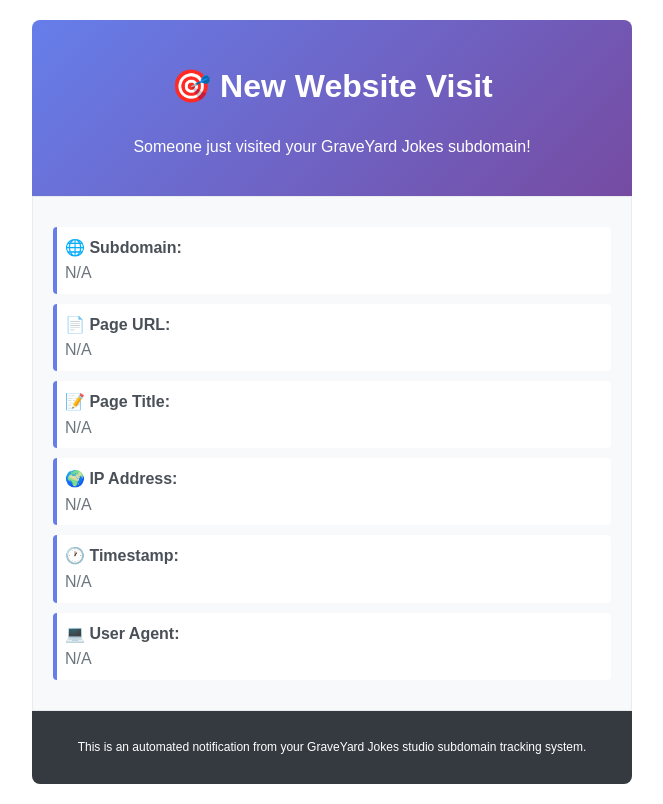
After one commit to JoshuaAckerly/studio, a Laravel app: template resources/views/emails/visit-notification.blade.php in a window 1280 px wide. The commit adds this page. Shown: the whole page, without its empty margins (308-971 px from the left). Run offline with Laravel 12, Linux system fonts and the light colour scheme; the template is opened without the code that fills it, so the values that code supplies are empty.

Commit message:
Tracking 2

```diff
--- a/config/mail.php
+++ b/config/mail.php
@@ -113,4 +113,15 @@ return [
         'name' => env('MAIL_FROM_NAME', 'Example'),
     ],
 
+    /*
+    |--------------------------------------------------------------------------
+    | Admin Email
+    |--------------------------------------------------------------------------
+    |
+    | Email address where notifications should be sent
+    |
+    */
+
+    'admin_email' => env('ADMIN_EMAIL', 'your-email@example.com'),
+
 ];
--- a/config/services.php
+++ b/config/services.php
@@ -35,4 +35,8 @@ return [
         ],
     ],
 
+    'google_analytics' => [
+        'tracking_id' => env('GOOGLE_ANALYTICS_TRACKING_ID'),
+    ],
+
 ];
--- /dev/null
+++ b/resources/views/emails/visit-notification.blade.php
@@ -0,0 +1,95 @@
+<!DOCTYPE html>
+<html>
+<head>
+    <meta charset="utf-8">
+    <meta name="viewport" content="width=device-width, initial-scale=1.0">
+    <title>New Website Visit</title>
+    <style>
+        body {
+            font-family: Arial, sans-serif;
+            line-height: 1.6;
+            color: #333;
+            max-width: 600px;
+            margin: 0 auto;
+            padding: 20px;
+        }
+        .header {
+            background: linear-gradient(135deg, #667eea 0%, #764ba2 100%);
+            color: white;
+            padding: 20px;
+            border-radius: 8px 8px 0 0;
+            text-align: center;
+        }
+        .content {
+            background: #f8f9fa;
+            padding: 20px;
+            border: 1px solid #e9ecef;
+        }
+        .footer {
+            background: #343a40;
+            color: white;
+            padding: 15px;
+            border-radius: 0 0 8px 8px;
+            text-align: center;
+            font-size: 12px;
+        }
+        .info-row {
+            margin: 10px 0;
+            padding: 8px;
+            background: white;
+            border-left: 4px solid #667eea;
+            border-radius: 4px;
+        }
+        .label {
+            font-weight: bold;
+            color: #495057;
+        }
+        .value {
+            color: #6c757d;
+            word-break: break-all;
+        }
+    </style>
+</head>
+<body>
+    <div class="header">
+        <h1>🎯 New Website Visit</h1>
+        <p>Someone just visited your GraveYard Jokes subdomain!</p>
+    </div>
+
+    <div class="content">
+        <div class="info-row">
+            <div class="label">🌐 Subdomain:</div>
+            <div class="value">{{ $visitData['subdomain'] ?? 'N/A' }}</div>
+        </div>
+
+        <div class="info-row">
+            <div class="label">📄 Page URL:</div>
+            <div class="value">{{ $visitData['referrer'] ?? 'N/A' }}</div>
+        </div>
+
+        <div class="info-row">
+            <div class="label">📝 Page Title:</div>
+            <div class="value">{{ $visitData['page_title'] ?? 'N/A' }}</div>
+        </div>
+
+        <div class="info-row">
+            <div class="label">🌍 IP Address:</div>
+            <div class="value">{{ $visitData['ip'] ?? 'N/A' }}</div>
+        </div>
+
+        <div class="info-row">
+            <div class="label">🕐 Timestamp:</div>
+            <div class="value">{{ $visitData['timestamp'] ?? 'N/A' }}</div>
+        </div>
+
+        <div class="info-row">
+            <div class="label">💻 User Agent:</div>
+            <div class="value">{{ $visitData['user_agent'] ?? 'N/A' }}</div>
+        </div>
+    </div>
+
+    <div class="footer">
+        <p>This is an automated notification from your GraveYard Jokes studio subdomain tracking system.</p>
+    </div>
+</body>
+</html>
--- a/routes/web.php
+++ b/routes/web.php
@@ -1,6 +1,9 @@
 <?php
 
 use Illuminate\Support\Facades\Route;
+use Illuminate\Support\Facades\Log;
+use Illuminate\Support\Facades\Mail;
+use App\Mail\VisitNotification;
 use Inertia\Inertia;
 
 Route::get('/', function () {
@@ -43,5 +46,32 @@ Route::redirect('/reset-password/{token}', '/', 301);
 Route::redirect('/verify-email', '/', 301);
 Route::redirect('/confirm-password', '/', 301);
 
+// Tracking endpoint
+Route::post('/track-visit', function () {
+    $data = request()->all();
+
+    $visitData = [
+        'referrer' => $data['referrer'] ?? null,
+        'subdomain' => $data['subdomain'] ?? null,
+        'page_title' => $data['page_title'] ?? null,
+        'user_agent' => $data['user_agent'] ?? null,
+        'timestamp' => $data['timestamp'] ?? now(),
+        'ip' => request()->ip(),
+    ];
+
+    // Log the visit data
+    Log::info('Subdomain visit tracked', $visitData);
+
+    // Send email notification
+    try {
+        Mail::to(config('mail.admin_email'))
+            ->send(new VisitNotification($visitData));
+    } catch (\Exception $e) {
+        Log::error('Failed to send visit notification email: ' . $e->getMessage());
+    }
+
+    return response()->json(['status' => 'success']);
+});
+
 require __DIR__.'/settings.php';
 require __DIR__.'/auth.php';
```
Also changed, not shown: app/Mail/VisitNotification.php (added, +55 -0 lines), resources/js/layouts/main.tsx (+5 -2 lines), resources/views/app.blade.php (+11 -0 lines).
